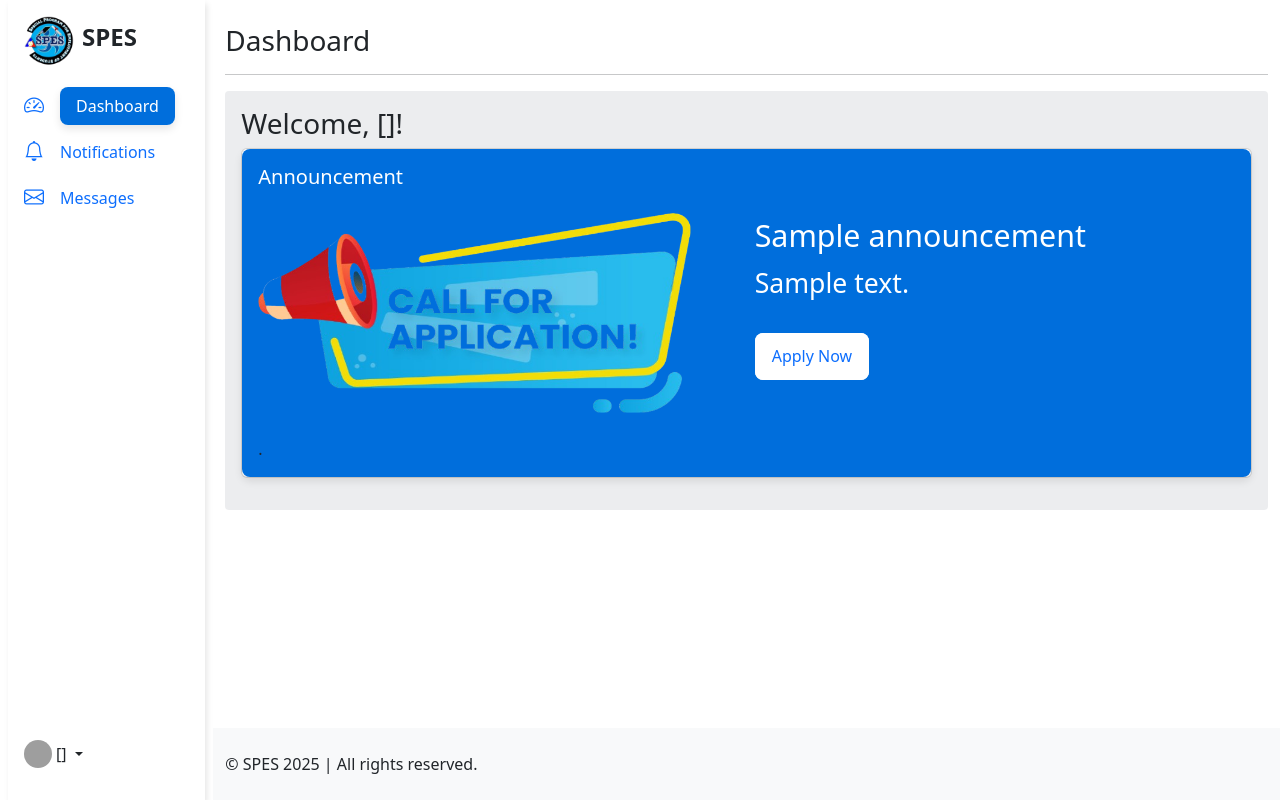
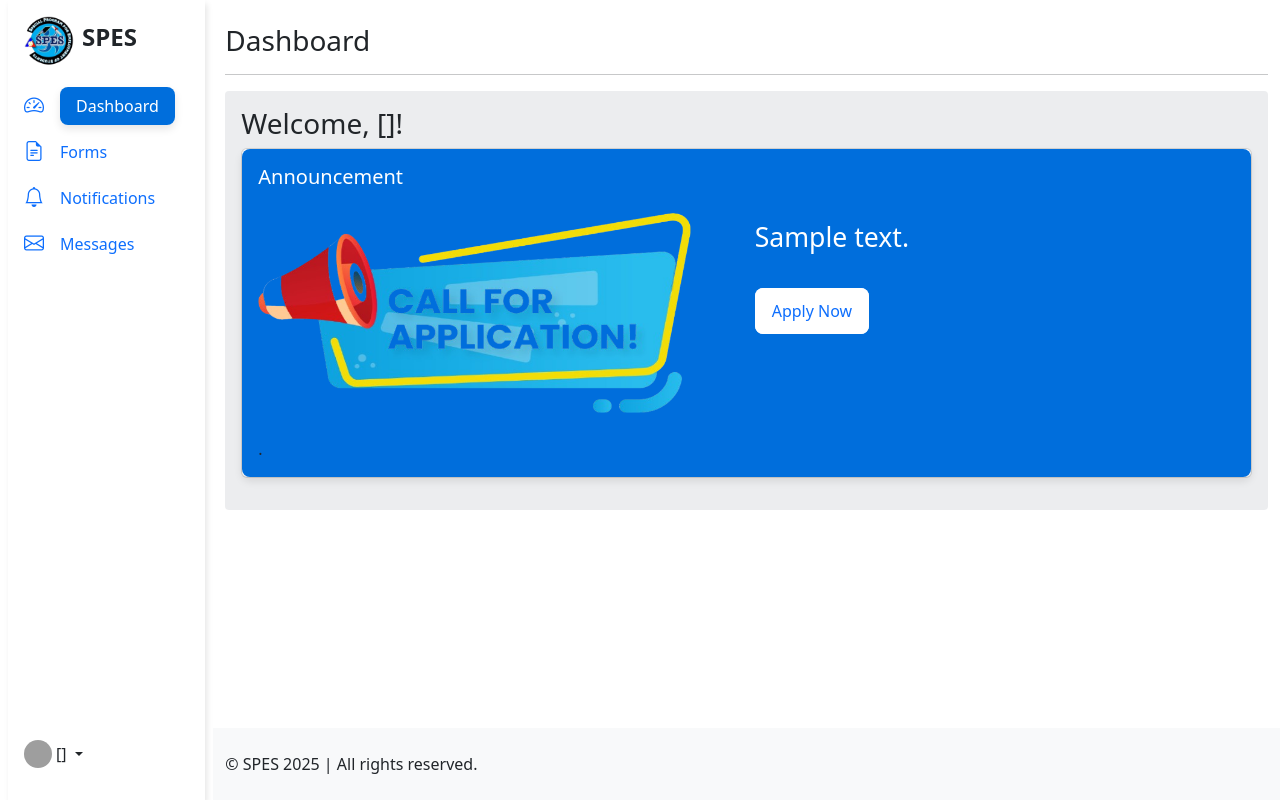
Before and after one commit to jericwin/SPES, a Flask app: template templates/new/dashboard.html in a window 1280 px wide. Run offline with Flask 3, Linux system fonts and the light colour scheme; the template is opened without the code that fills it: most values are stand-ins (such as "Sample title", 1, 10 or a date in 2020); one stand-in notice (Sample message) is shown; some libraries are stand-ins or nearby versions; grey boxes are pictures that could not be loaded.

Commit message:
Add toast notification system to dashboard: implement styles and JavaScript functionality for displaying toast messages, including success, error, and warning types. Add a new 'Forms' link in the sidebar and adjust announcement display logic.

```diff
--- a/templates/new/dashboard.html
+++ b/templates/new/dashboard.html
@@ -105,9 +105,48 @@
       #cfa-text {
         font-size: 1.9rem;
       }
+      .toast-container {
+        position: fixed;
+        top: 20px;
+        right: 20px;
+        z-index: 1050;
+      }
+      .custom-toast {
+        background-color: white;
+        border-left: 4px solid #006edc;
+        box-shadow: 0 2px 5px rgba(0, 0, 0, 0.2);
+      }
+      .custom-toast .toast-header {
+        background-color: #f8f9fa;
+        color: #006edc;
+      }
+      .custom-toast .toast-header i {
+        margin-right: 8px;
+      }
+      .custom-toast.success {
+        border-left-color: #198754;
+      }
+      .custom-toast.success .toast-header {
+        color: #198754;
+      }
+      .custom-toast.error {
+        border-left-color: #dc3545;
+      }
+      .custom-toast.error .toast-header {
+        color: #dc3545;
+      }
+      .custom-toast.warning {
+        border-left-color: #ffc107;
+      }
+      .custom-toast.warning .toast-header {
+        color: #ffc107;
+      }
     </style>
   </head>
   <body>
+    <!-- Toast Container -->
+    <div class="toast-container"></div>
+
     <!-- sidebar boostrap 5-->
 
     <div class="container-fluid overflow-hidden">
@@ -148,6 +187,15 @@
                   ><span class="ms-3 d-none d-sm-inline" id="sidebar-active"
                     >Dashboard</span
                   >
+                </a>
+              </li>
+              <li>
+                <a
+                  href="{{ url_for('new_applicants_forms') }}"
+                  class="nav-link px-sm-0 px-2"
+                >
+                  <i class="fs-5 bi-file-earmark-text"></i
+                  ><span class="ms-3 d-none d-sm-inline">Forms</span>
                 </a>
               </li>
               <li>
@@ -253,9 +301,10 @@
                       </div>
                       <div>
                         <p class="card-text text-white" id="cfa-text">
-                          {% if latest_announcement %} {{
+                          {% if latest_announcement %}
+                          <!-- {{
                           latest_announcement.title }}
-                          <br />
+                          <br /> -->
                           <small>{{ latest_announcement.description }}</small>
                           {% else %} Special Program for Employment of Students
                           (SPES) 2025
@@ -558,6 +607,66 @@
             });
         }
       }
+
+      // Function to show toast notifications
+      function showToast(message, type = 'info') {
+        const toastContainer = document.querySelector('.toast-container');
+        const toast = document.createElement('div');
+        toast.className = `toast custom-toast ${type}`;
+        toast.setAttribute('role', 'alert');
+        toast.setAttribute('aria-live', 'assertive');
+        toast.setAttribute('aria-atomic', 'true');
+
+        // Set icon based on type
+        let icon = 'bi-info-circle-fill';
+        if (type === 'success') icon = 'bi-check-circle-fill';
+        if (type === 'error') icon = 'bi-exclamation-circle-fill';
+        if (type === 'warning') icon = 'bi-exclamation-triangle-fill';
+
+        toast.innerHTML = `
+          <div class="toast-header">
+            <i class="bi ${icon}"></i>
+            <strong class="me-auto">${type.charAt(0).toUpperCase() + type.slice(1)}</strong>
+            <button type="button" class="btn-close" data-bs-dismiss="toast" aria-label="Close"></button>
+          </div>
+          <div class="toast-body">
+            ${message}
+          </div>
+        `;
+
+        toastContainer.appendChild(toast);
+        const bsToast = new bootstrap.Toast(toast, {
+          autohide: true,
+          delay: 5000
+        });
+        bsToast.show();
+
+        // Remove toast from DOM after it's hidden
+        toast.addEventListener('hidden.bs.toast', () => {
+          toast.remove();
+        });
+      }
+
+      // Check for flash messages from Flask
+      {% with messages = get_flashed_messages(with_categories=true) %}
+        {% if messages %}
+          {% for category, message in messages %}
+            showToast("{{ message }}", "{{ category }}");
+          {% endfor %}
+        {% endif %}
+      {% endwith %}
+
+      // Example usage for other notifications
+      document.addEventListener('DOMContentLoaded', function() {
+        // Show welcome message
+        // showToast("Welcome back, {{ username }}!", "success");
+
+        // Example of how to show other notifications
+        // showToast("New message received", "info");
+        // showToast("Your exam has been submitted", "success");
+        // showToast("Please complete your profile", "warning");
+        // showToast("Error loading data", "error");
+      });
     </script>
   </body>
 </html>
```
